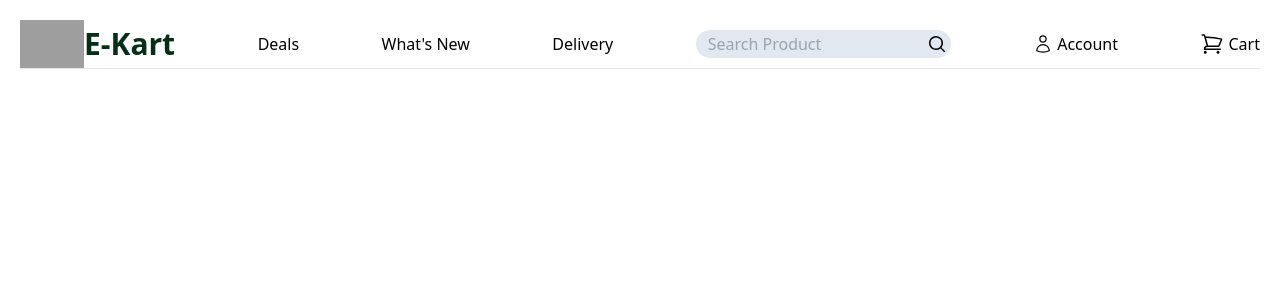
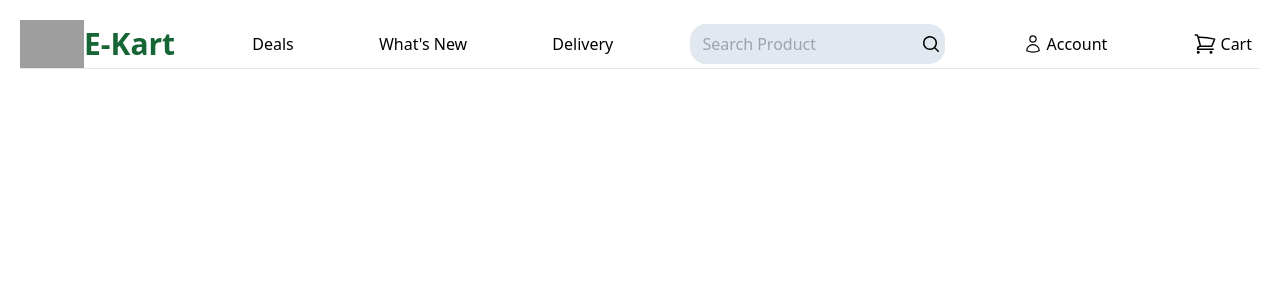
Before and after one commit to TheSh4h/E-COMMERCE-ReactJS, a React (Create React App) app: page / in a window 1280 px wide. Shown: the top 300 px of the page. Built offline with nearby package versions, Linux system fonts and the light colour scheme; grey boxes are pictures that could not be loaded; the HTML template or start-up script is replaced by a standard one.

Commit message:
navbar done fr

```diff
--- a/src/Navbar.jsx
+++ b/src/Navbar.jsx
@@ -2,25 +2,32 @@ const Navbar = () => {
     return (
         <div className="flex justify-between items-center m-5
         border-b">
-            <div className="flex items-center">
-            <img width="64" height="64" src="https://img.icons8.com/cute-clipart/64/shopping-cart.png" alt="shopping-cart"/>
-                    <h1 className="text-3xl font-bold text-green-950">E-Kart</h1>
+            <div className="flex items-center cursor-pointer">
+                <img width="64" height="64" src="https://img.icons8.com/cute-clipart/64/shopping-cart.png" alt="shopping-cart"/>
+                <h1 className="text-3xl font-bold text-green-800">E-Kart</h1>
             </div>
-            <div className="flex items-center">
+
+            <div className="flex items-center
+             rounded cursor-pointer hover:bg-slate-200 p-2 transition duration-300
+            ">
                 <h1>Deals</h1>
             </div>
 
-            <div className="flex items-center">
+            <div className="flex items-center
+            rounded cursor-pointer hover:bg-slate-200 p-2 transition duration-300
+            ">
                 <h1>What's New</h1>
             </div>
 
-            <div className="flex items-center">
+            <div className="flex items-center
+            rounded cursor-pointer hover:bg-slate-200 p-2 transition duration-300
+            ">
                 <h1>Delivery</h1>
             </div>
 
             <div className="flex items-center relative">
                 <input type="text" placeholder="Search Product" className="
-                bg-slate-200 rounded-2xl h-7 outline-none p-3
+                bg-slate-200 rounded-2xl h-10 outline-none p-3
                 " />
                 <div className="absolute right-0 p-1 flex items-center cursor-pointer">
                     <svg xmlns="http://www.w3.org/2000/svg" viewBox="0 0 20 20" fill="currentColor" className="w-5 h-5">
@@ -30,7 +37,9 @@ const Navbar = () => {
                 </div>
             </div>
 
-            <div className="relative flex items-center">
+            <div className="relative flex items-center
+            rounded cursor-pointer hover:bg-slate-200 p-2 transition duration-300
+            ">
 
                 <div>
                     <svg xmlns="http://www.w3.org/2000/svg" fill="none" viewBox="0 0 24 24" strokeWidth={1.5} stroke="currentColor" className="w-5 h-5">
@@ -40,7 +49,9 @@ const Navbar = () => {
 
                 <h1 className="pl-1">Account</h1>
             </div>
-            <div className="flex relative items-center">
+            <div className="flex relative items-center
+            rounded cursor-pointer hover:bg-slate-200 p-2 transition duration-300
+            ">
                 <div>
                     <svg xmlns="http://www.w3.org/2000/svg" fill="none" viewBox="0 0 24 24" strokeWidth={1.5} stroke="currentColor" className="w-6 h-6">
                         <path strokeLinecap="round" strokeLinejoin="round" d="M2.25 3h1.386c.51 0 .955.343 1.087.835l.383 1.437M7.5 14.25a3 3 0 00-3 3h15.75m-12.75-3h11.218c1.121-2.3 2.1-4.684 2.924-7.138a60.114 60.114 0 00-16.536-1.84M7.5 14.25L5.106 5.272M6 20.25a.75.75 0 11-1.5 0 .75.75 0 011.5 0zm12.75 0a.75.75 0 11-1.5 0 .75.75 0 011.5 0z" />
```
